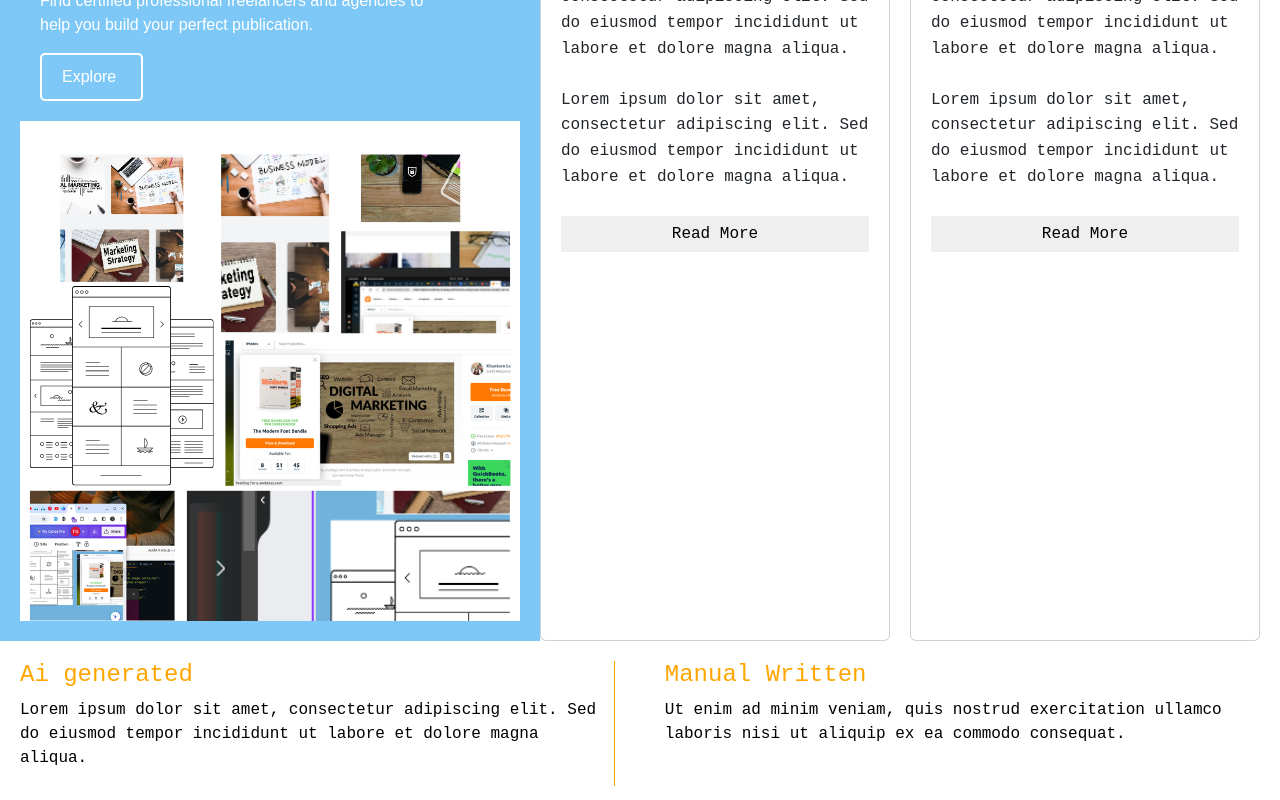
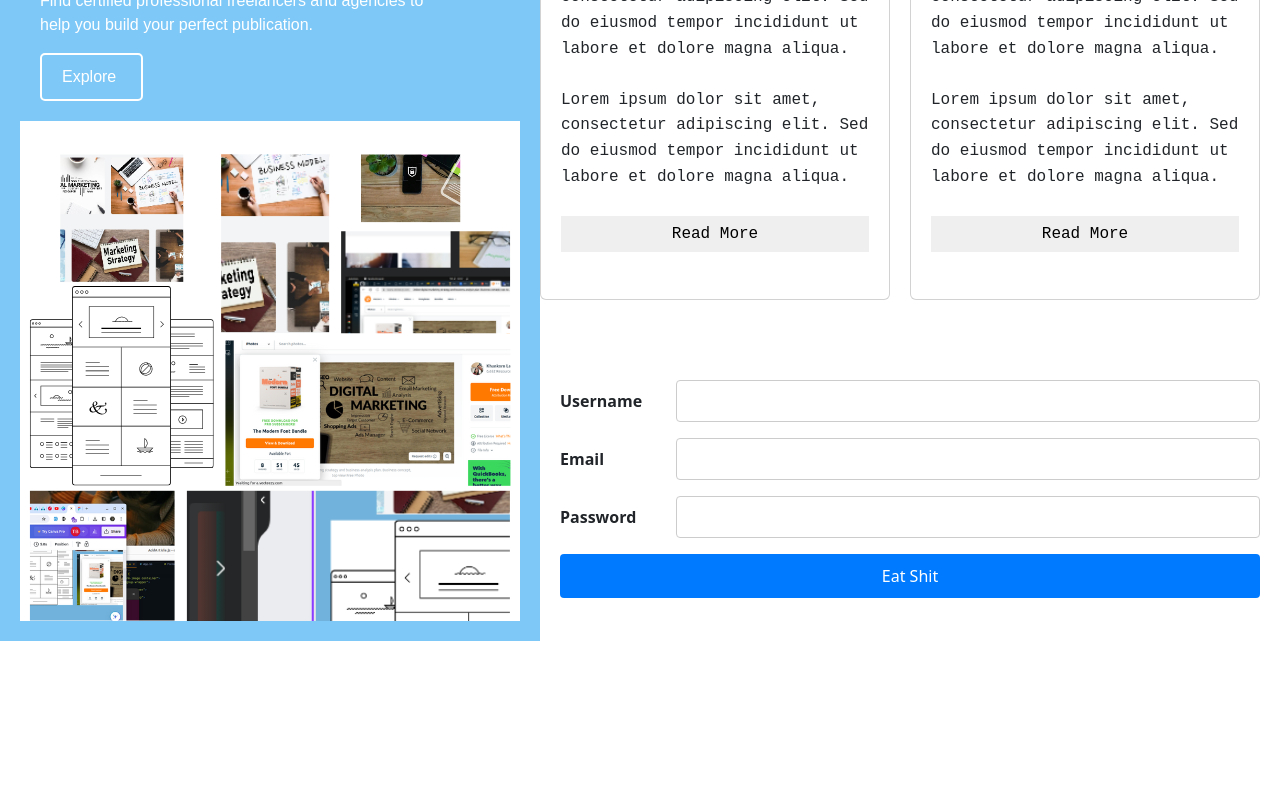
Before and after one commit to tobias-barakaa/enwriters, a React (Create React App) app in the folder frontend/: page / in a window 1280 px wide. Shown: the part 590-1390 px from the top of the page. After the commit the page ends 1231 px from the top, so only its background shows below. Built offline with nearby package versions, Linux system fonts and the light colour scheme.

Commit message:
ooh move like that

```diff
--- a/frontend/src/components/HomeLayout.css
+++ b/frontend/src/components/HomeLayout.css
@@ -105,7 +105,7 @@
     background-color: #7EC8F7;
     padding: 20px;
     color: #fff;
-    font-family: Arial, sans-serif; /* Choose your desired font family */
+    font-family: Arial, sans-serif;
   }
 
   .hire-expert h2 {
--- a/frontend/src/components/HomeLayout.js
+++ b/frontend/src/components/HomeLayout.js
@@ -68,19 +68,7 @@ const HomeLayout = () => {
 
 
 <div className="two-ceps">
-  <div className="signup-container">
 
-
-
-
-
-
-
-
-
-
-  </div>
-  <div className='explore-sample'>
   <div className="hire-expert">
      <div className="hire-expert">
 
@@ -119,6 +107,7 @@ const HomeLayout = () => {
 </div> */}
 
 
+<div className='lets'>
 <div className="card-container">
   <div className="card">
     <h2>Ai generated</h2>
@@ -146,27 +135,11 @@ const HomeLayout = () => {
   </div>
 </div>
 
+<AddArticle />
+
+</div>
 
 
-
-
-
-
-
-
-
-
-
-
-
-
-
-
-
-
-
-
-</div>
 
 
 
--- a/frontend/src/components/SampleLayout.css
+++ b/frontend/src/components/SampleLayout.css
@@ -1,62 +1,24 @@
-.view-samples {
+.card-container {
     display: flex;
-    justify-content: space-between;
-    background-color: white;
-    padding: 20px;
-  }
-
-  .sample-type {
-    width: 48%;
-    font-family: 'Courier New', Courier, monospace; /* Use a font resembling ancient handwriting */
-    border-right: 1px solid orange; /* Add vertical line */
-    padding-right: 10px; /* Add padding to separate text from line */
-  }
-
-  .sample-type:last-child {
-    border-right: none; /* Remove border from last sample-type */
-  }
-
-  .sample-type h2 {
-    font-size: 1.5rem;
-    color: orange;
-  }
-
-  .sample-type hr {
-    border: none;
-    border-top: 1px solid orange;
-  }
-
-  .sample-type p {
-    font-size: 1rem;
-    color: black; /* Text color */
-  }
-
-
-
-
-
-  .card-container {
-    display: flex;
+    height: 400px;
   }
 
   .card {
     width: 53%;
     padding: 20px;
     margin-right: 20px;
-    background-color: #fff;
-    border-radius: 5px;
-    transition: box-shadow 0.3s;
     font-family: 'Courier New', Courier, monospace;
   }
 
   .card:hover {
-    border: 2px solid #007bff; /* Change border color */
+    border: 2px solid #007bff;
 
   }
 
   .card h2 {
     font-size: 1.5rem;
     margin-bottom: 10px;
+    color: #007bff;
   }
 
   .card p {
@@ -65,13 +27,14 @@
   }
 
   .read-more-button {
-    border: 1px solid transparent; /* Add border */
+    border: 1px solid transparent;
     padding: 5px 10px;
     margin-top: 10px;
     cursor: pointer;
-    transition: border-color 0.3s; /* Transition for border color */
+    transition: border-color 0.3s;
   }
 
   .read-more-button:hover {
-    border-color: #007bff; /* Glow effect on hover */
+    border: 2px solid #007bff;
+    color: #007bff;
   }
--- a/frontend/src/components/SampleLayout.js
+++ b/frontend/src/components/SampleLayout.js
@@ -5,16 +5,6 @@ const SampleLayout = () => {
   return (
     <div>
 
-<div className='view-samples'>
-  <div className="sample-type">
-    <h2>Ai generated</h2>
-    <p>Lorem ipsum dolor sit amet, consectetur adipiscing elit. Sed do eiusmod tempor incididunt ut labore et dolore magna aliqua.</p>
-  </div>
-  <div className="sample-type">
-    <h2>Manual Written</h2>
-    <p>Ut enim ad minim veniam, quis nostrud exercitation ullamco laboris nisi ut aliquip ex ea commodo consequat.</p>
-  </div>
-</div>
 
     </div>
   )
--- a/frontend/src/pages/AddArticle.css
+++ b/frontend/src/pages/AddArticle.css
@@ -1,14 +1,15 @@
 
-  width
     .container {
         display: flex;
         justify-content: center;
         align-items: center;
+        margin-left: 40px;
+        margin-top: 50px;
     }
 
   .form-group {
     display: flex;
-    width: 400px;
+    width: 700px;
 
     align-items: center;
     margin-bottom: 1rem;
@@ -32,7 +33,7 @@
 
 
   .button {
-    width: 400px;
+    width: 700px;
     padding: 10px 20px;
     font-size: 16px;
     background-color: #007bff;
```
